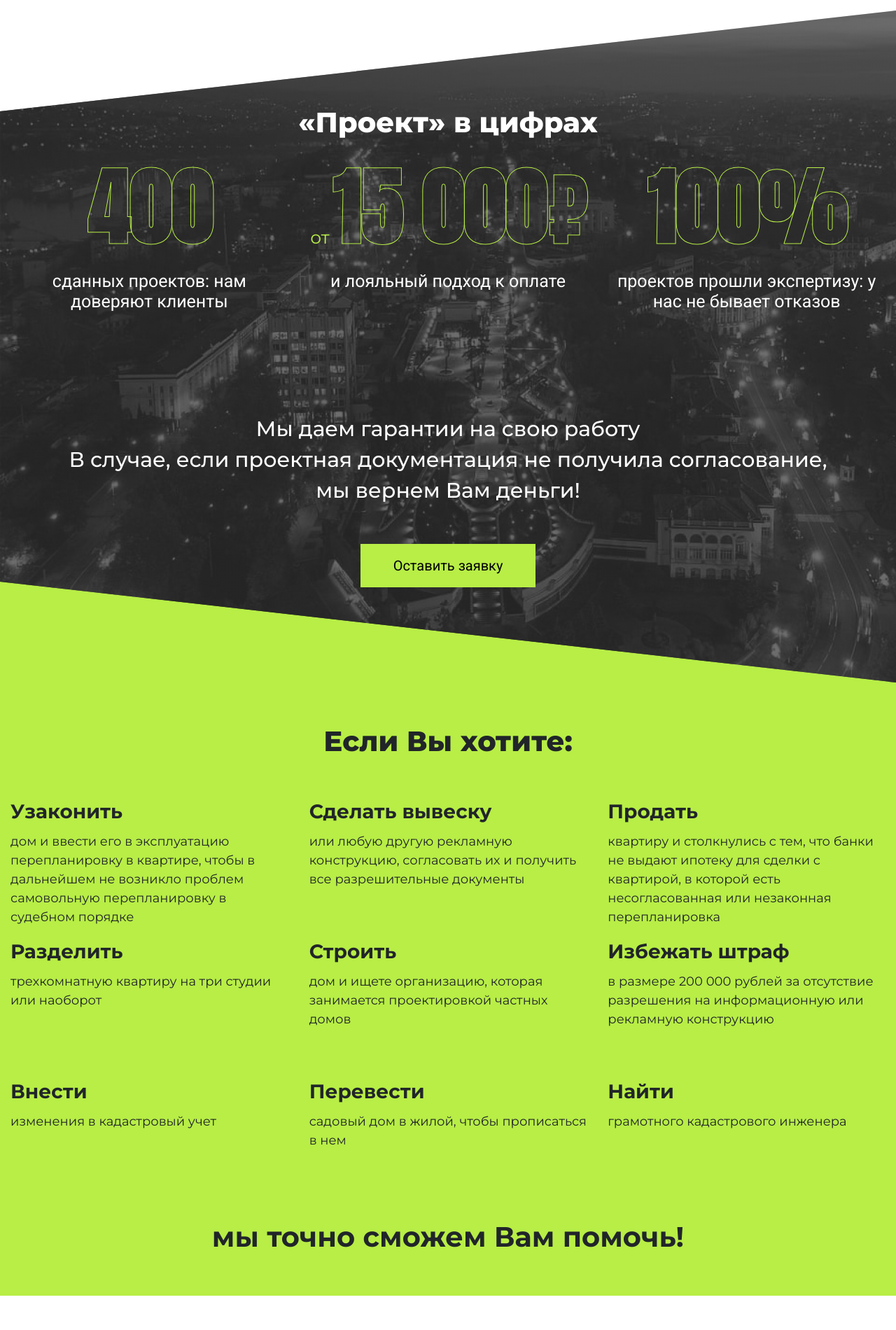
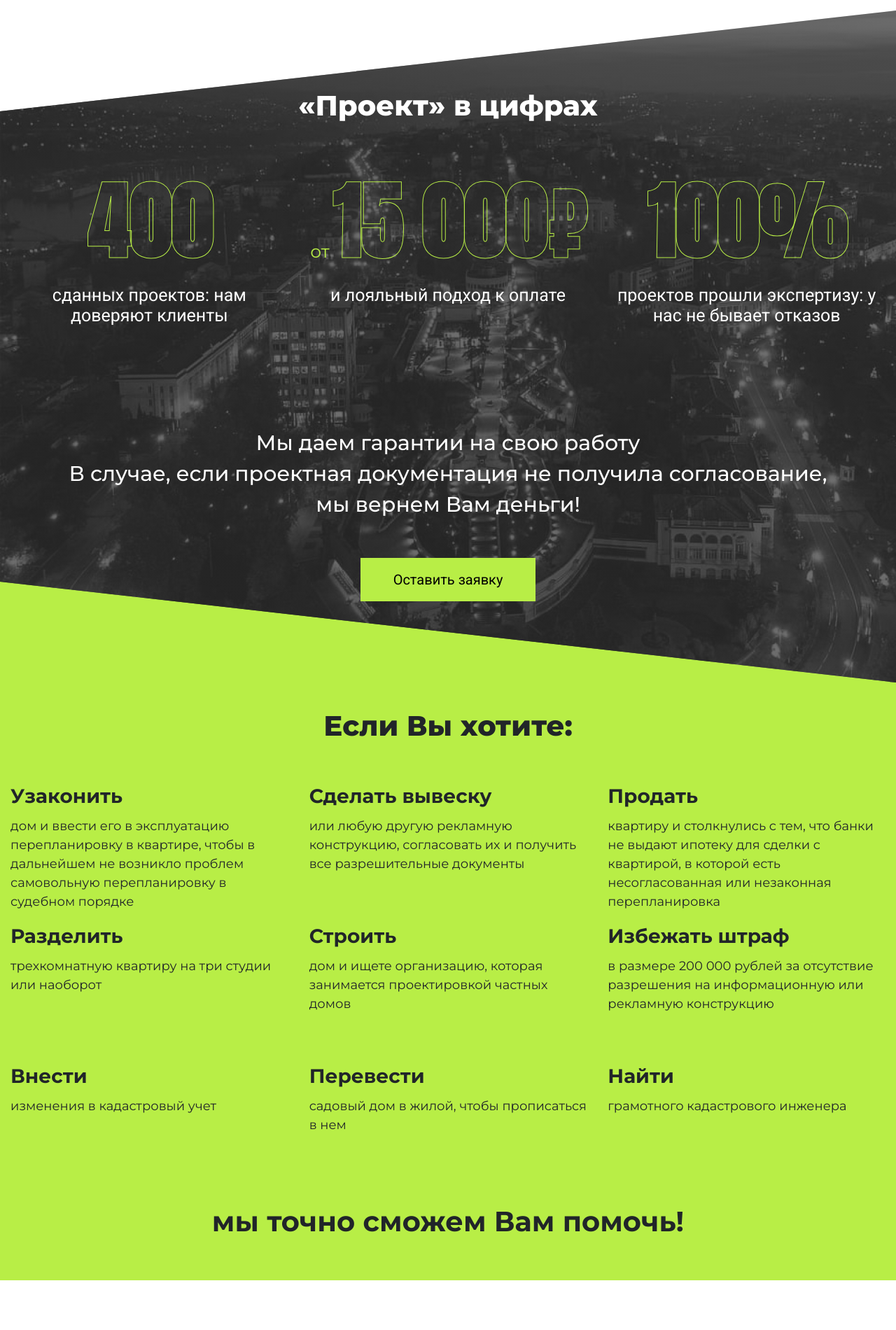
Before and after one commit to theowindand/firstProject, a website: page index.html in a window 1280 px wide. Shown: the part 760-2660 px from the top of the page at 70% size. Drawn offline with nearby package versions, Linux system fonts and the light colour scheme.

Commit message:
Add files via upload

```diff
--- a/css/style.css
+++ b/css/style.css
@@ -351,6 +351,7 @@ nav .nav-link {
 
 .project-in-digits h2 {
 	font-weight: 800;
+	margin-bottom: 52px;
 	font-size: 40px;
 	font-family: 'Montserrat', sans-serif;
 }
@@ -362,7 +363,7 @@ nav .nav-link {
 
 .project-in-digits a {
 	padding: 16px 47px !important;
-
+	margin-bottom: 5px;
 }
 
 .amount-and-prices p, .amount-and-prices .p {
@@ -394,7 +395,7 @@ nav .nav-link {
 .if-you-want {
 	background-color: #B8EE46;
 	font-family: 'Montserrat', sans-serif;
-	padding: 60px 0;
+	padding: 38px 0 60px 0;
 }
 
 .if-you-want .container-fluid h2 {
```
